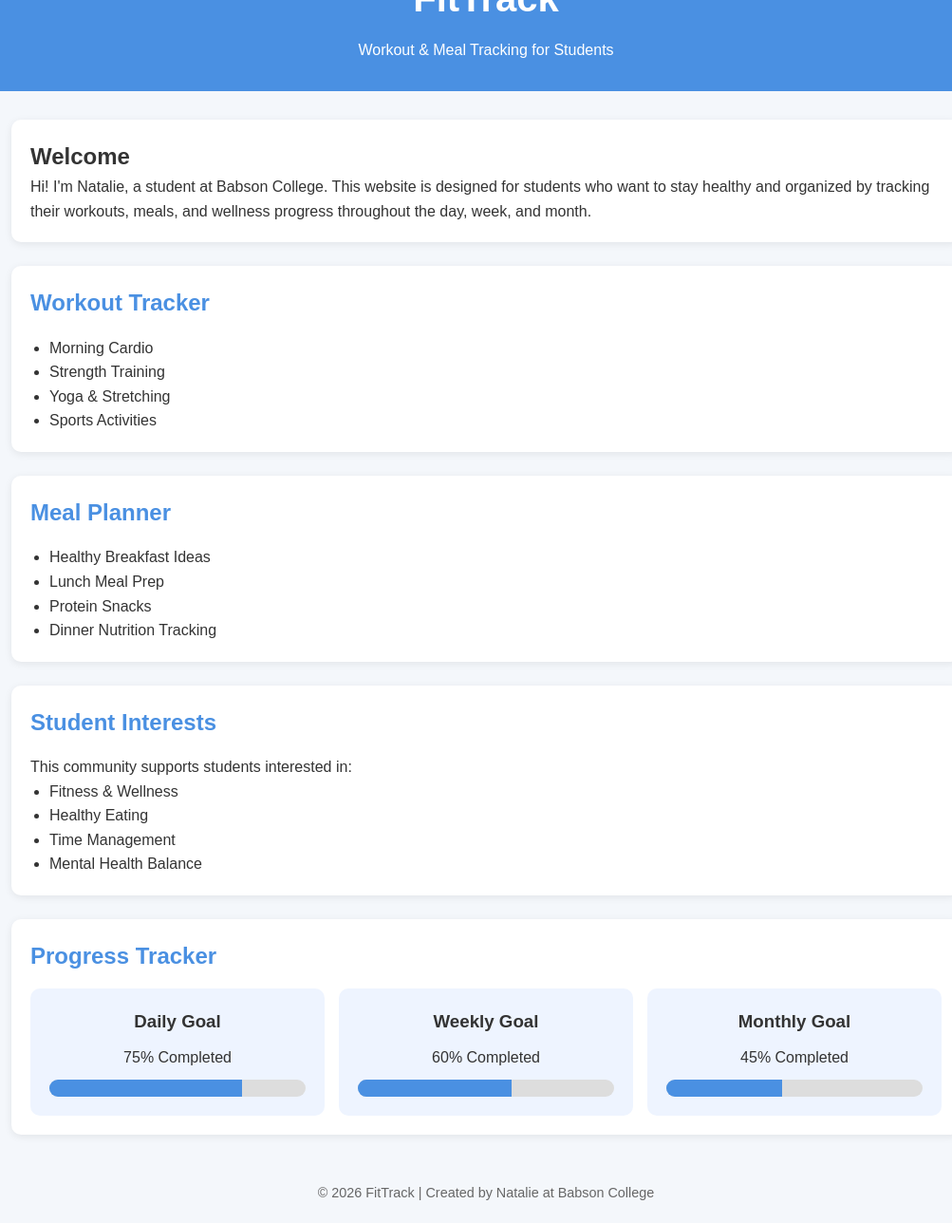
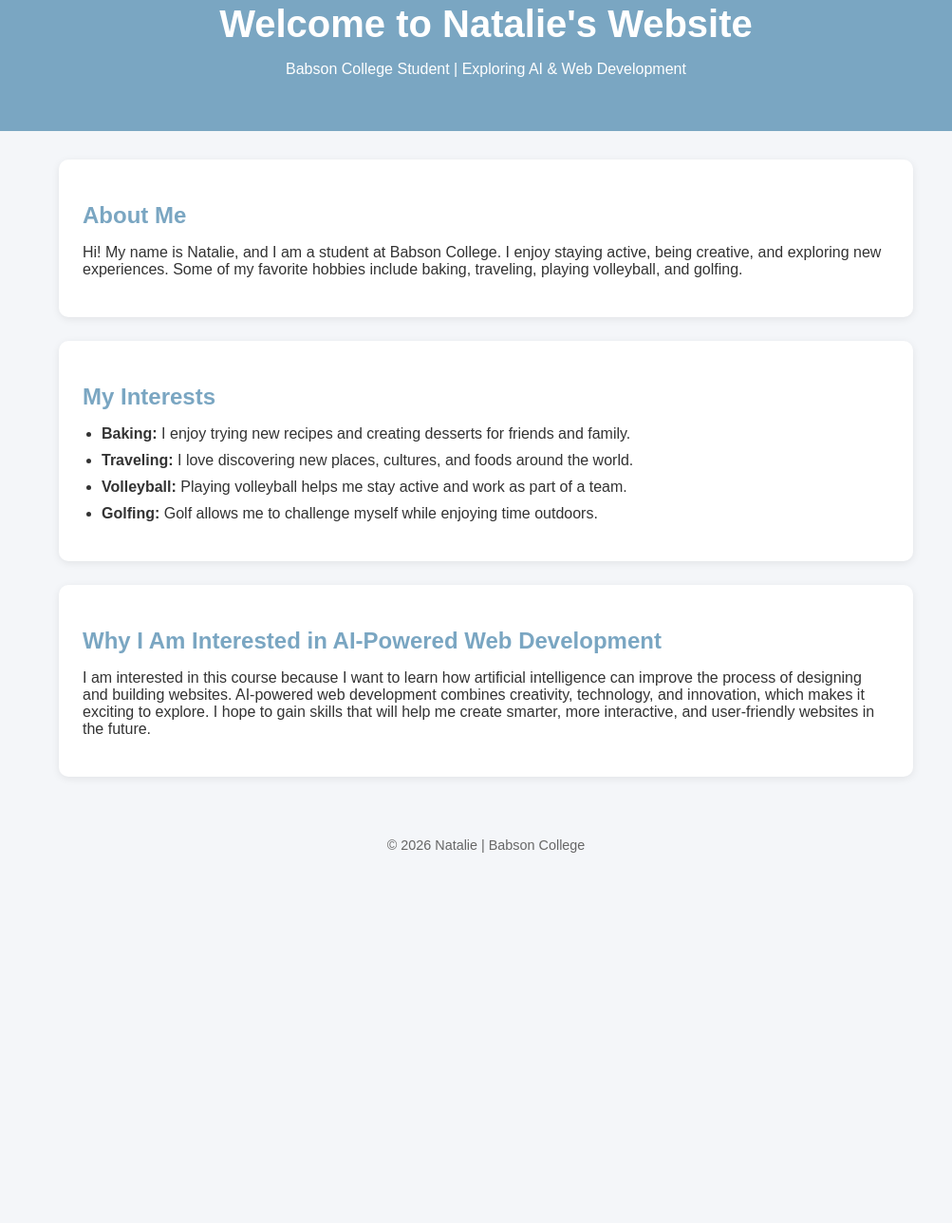
Before and after one commit to nataliemolendyk/nataliemolendyk.github.io, a plain HTML site: page index.html in a window 1280 px wide. Shown: the part 64-1352 px from the top of the page at 95% size, without its empty margins (128-1131 px from the left). After the commit the page ends 996 px from the top, so only its background shows below. Drawn offline with Linux system fonts and the light colour scheme.

Commit message:
Add initial website

```diff
--- a/index.html
+++ b/index.html
@@ -1,29 +1,23 @@
 <!DOCTYPE html>
 <html lang="en">
 <head>
-  <meta charset="UTF-8" />
-  <meta name="viewport" content="width=device-width, initial-scale=1.0" />
-  <title>FitTrack | Student Wellness Tracker</title>
+  <meta charset="UTF-8">
+  <meta name="viewport" content="width=device-width, initial-scale=1.0">
+  <title>Natalie's Personal Website</title>
 
   <style>
-    * {
+    body {
       margin: 0;
-      padding: 0;
-      box-sizing: border-box;
       font-family: Arial, sans-serif;
-    }
-
-    body {
-      background-color: #f4f7fb;
+      background-color: #f4f6f9;
       color: #333;
-      line-height: 1.6;
     }
 
     header {
-      background-color: #4a90e2;
+      background-color: #7aa6c2;
       color: white;
       text-align: center;
-      padding: 30px 20px;
+      padding: 40px 20px;
     }
 
     header h1 {
@@ -33,28 +27,20 @@
 
     .container {
       width: 90%;
-      max-width: 1000px;
+      max-width: 900px;
       margin: 30px auto;
     }
 
-    .intro {
-      background: white;
-      padding: 20px;
+    .section {
+      background-color: white;
+      padding: 25px;
+      margin-bottom: 25px;
       border-radius: 10px;
-      margin-bottom: 25px;
-      box-shadow: 0 2px 8px rgba(0,0,0,0.08);
-    }
-
-    .section {
-      background: white;
-      padding: 20px;
-      border-radius: 10px;
-      margin-bottom: 25px;
       box-shadow: 0 2px 8px rgba(0,0,0,0.08);
     }
 
     .section h2 {
-      color: #4a90e2;
+      color: #7aa6c2;
       margin-bottom: 15px;
     }
 
@@ -62,37 +48,8 @@
       padding-left: 20px;
     }
 
-    .tracker-grid {
-      display: grid;
-      grid-template-columns: repeat(auto-fit, minmax(180px, 1fr));
-      gap: 15px;
-      margin-top: 15px;
-    }
-
-    .tracker-card {
-      background-color: #eef4ff;
-      padding: 20px;
-      border-radius: 10px;
-      text-align: center;
-    }
-
-    .tracker-card h3 {
+    li {
       margin-bottom: 10px;
-      color: #333;
-    }
-
-    .progress-bar {
-      width: 100%;
-      background-color: #ddd;
-      border-radius: 20px;
-      overflow: hidden;
-      height: 18px;
-      margin-top: 10px;
-    }
-
-    .progress {
-      height: 100%;
-      background-color: #4a90e2;
     }
 
     footer {
@@ -106,6 +63,10 @@
       header h1 {
         font-size: 2rem;
       }
+
+      .section {
+        padding: 20px;
+      }
     }
   </style>
 </head>
@@ -113,95 +74,48 @@
 <body>
 
   <header>
-    <h1>FitTrack</h1>
-    <p>Workout & Meal Tracking for Students</p>
+    <h1>Welcome to Natalie's Website</h1>
+    <p>Babson College Student | Exploring AI & Web Development</p>
   </header>
 
   <div class="container">
 
     <!-- Intro Section -->
-    <section class="intro">
-      <h2>Welcome</h2>
+    <section class="section">
+      <h2>About Me</h2>
       <p>
-        Hi! I'm Natalie, a student at Babson College. This website is designed
-        for students who want to stay healthy and organized by tracking their
-        workouts, meals, and wellness progress throughout the day, week, and month.
+        Hi! My name is Natalie, and I am a student at Babson College.
+        I enjoy staying active, being creative, and exploring new experiences.
+        Some of my favorite hobbies include baking, traveling, playing volleyball, and golfing.
       </p>
-    </section>
-
-    <!-- Workout Section -->
-    <section class="section">
-      <h2>Workout Tracker</h2>
-      <ul>
-        <li>Morning Cardio</li>
-        <li>Strength Training</li>
-        <li>Yoga & Stretching</li>
-        <li>Sports Activities</li>
-      </ul>
-    </section>
-
-    <!-- Meal Section -->
-    <section class="section">
-      <h2>Meal Planner</h2>
-      <ul>
-        <li>Healthy Breakfast Ideas</li>
-        <li>Lunch Meal Prep</li>
-        <li>Protein Snacks</li>
-        <li>Dinner Nutrition Tracking</li>
-      </ul>
     </section>
 
     <!-- Interests Section -->
     <section class="section">
-      <h2>Student Interests</h2>
-      <p>
-        This community supports students interested in:
-      </p>
+      <h2>My Interests</h2>
       <ul>
-        <li>Fitness & Wellness</li>
-        <li>Healthy Eating</li>
-        <li>Time Management</li>
-        <li>Mental Health Balance</li>
+        <li><strong>Baking:</strong> I enjoy trying new recipes and creating desserts for friends and family.</li>
+        <li><strong>Traveling:</strong> I love discovering new places, cultures, and foods around the world.</li>
+        <li><strong>Volleyball:</strong> Playing volleyball helps me stay active and work as part of a team.</li>
+        <li><strong>Golfing:</strong> Golf allows me to challenge myself while enjoying time outdoors.</li>
       </ul>
     </section>
 
-    <!-- Progress Tracker -->
+    <!-- Course Interest Section -->
     <section class="section">
-      <h2>Progress Tracker</h2>
-
-      <div class="tracker-grid">
-
-        <div class="tracker-card">
-          <h3>Daily Goal</h3>
-          <p>75% Completed</p>
-          <div class="progress-bar">
-            <div class="progress" style="width: 75%;"></div>
-          </div>
-        </div>
-
-        <div class="tracker-card">
-          <h3>Weekly Goal</h3>
-          <p>60% Completed</p>
-          <div class="progress-bar">
-            <div class="progress" style="width: 60%;"></div>
-          </div>
-        </div>
-
-        <div class="tracker-card">
-          <h3>Monthly Goal</h3>
-          <p>45% Completed</p>
-          <div class="progress-bar">
-            <div class="progress" style="width: 45%;"></div>
-          </div>
-        </div>
-
-      </div>
+      <h2>Why I Am Interested in AI-Powered Web Development</h2>
+      <p>
+        I am interested in this course because I want to learn how artificial intelligence
+        can improve the process of designing and building websites. AI-powered web development
+        combines creativity, technology, and innovation, which makes it exciting to explore.
+        I hope to gain skills that will help me create smarter, more interactive, and user-friendly websites in the future.
+      </p>
     </section>
 
   </div>
 
   <footer>
-    <p>© 2026 FitTrack | Created by Natalie at Babson College</p>
+    <p>© 2026 Natalie | Babson College</p>
   </footer>
 
 </body>
```
